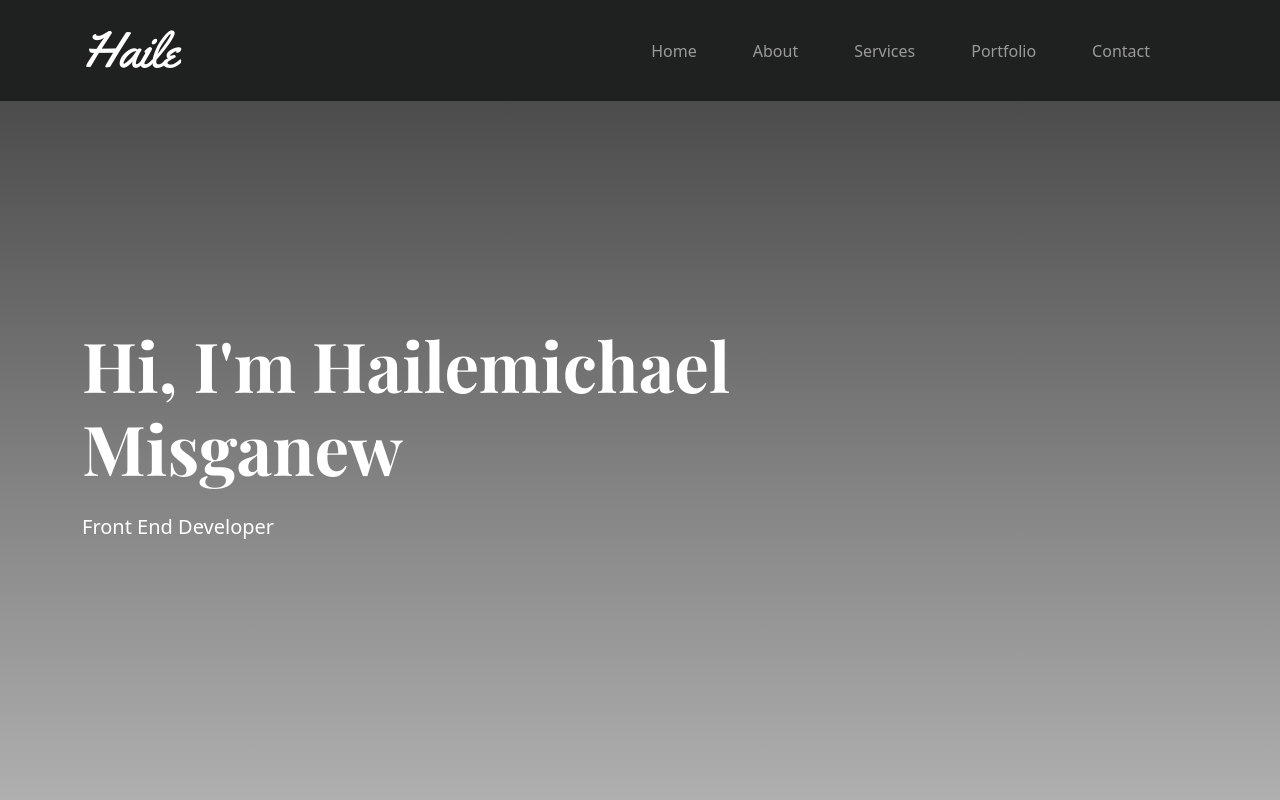
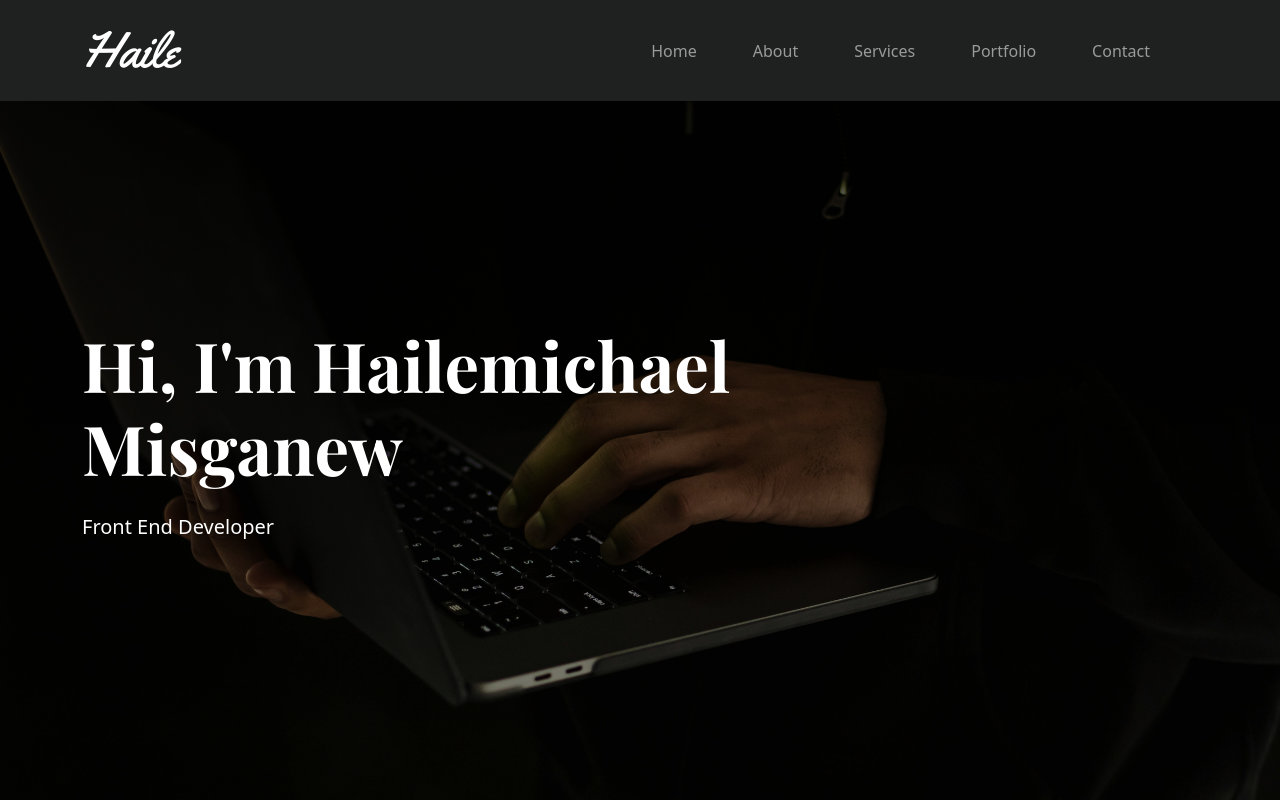
Before and after one commit to hailemuser/haile12.com, a plain HTML site: page index.html in a window 1280 px wide. Shown: the top 800 px of the page. Drawn offline with nearby package versions, Linux system fonts and the light colour scheme; the site is published under a folder, as on GitHub Pages, so addresses that start at the root find nothing; a web font is replaced by a local one.

Commit message:
Update style.css

```diff
--- a/css/style.css
+++ b/css/style.css
@@ -26,7 +26,7 @@ img{
     font-size: 50px;
 }
 #home{
-    background-image: linear-gradient(rgba(0,0,0,0.7),rgba(0,0,0,0.3)), url(/assets/image/background.jpg);
+    background-image: linear-gradient(rgba(0,0,0,0.7),rgba(0,0,0,0.3)), url(../assets/image/background.jpg);
     background-repeat: no-repeat;
     background-size: cover;
     background-position: center;
```
